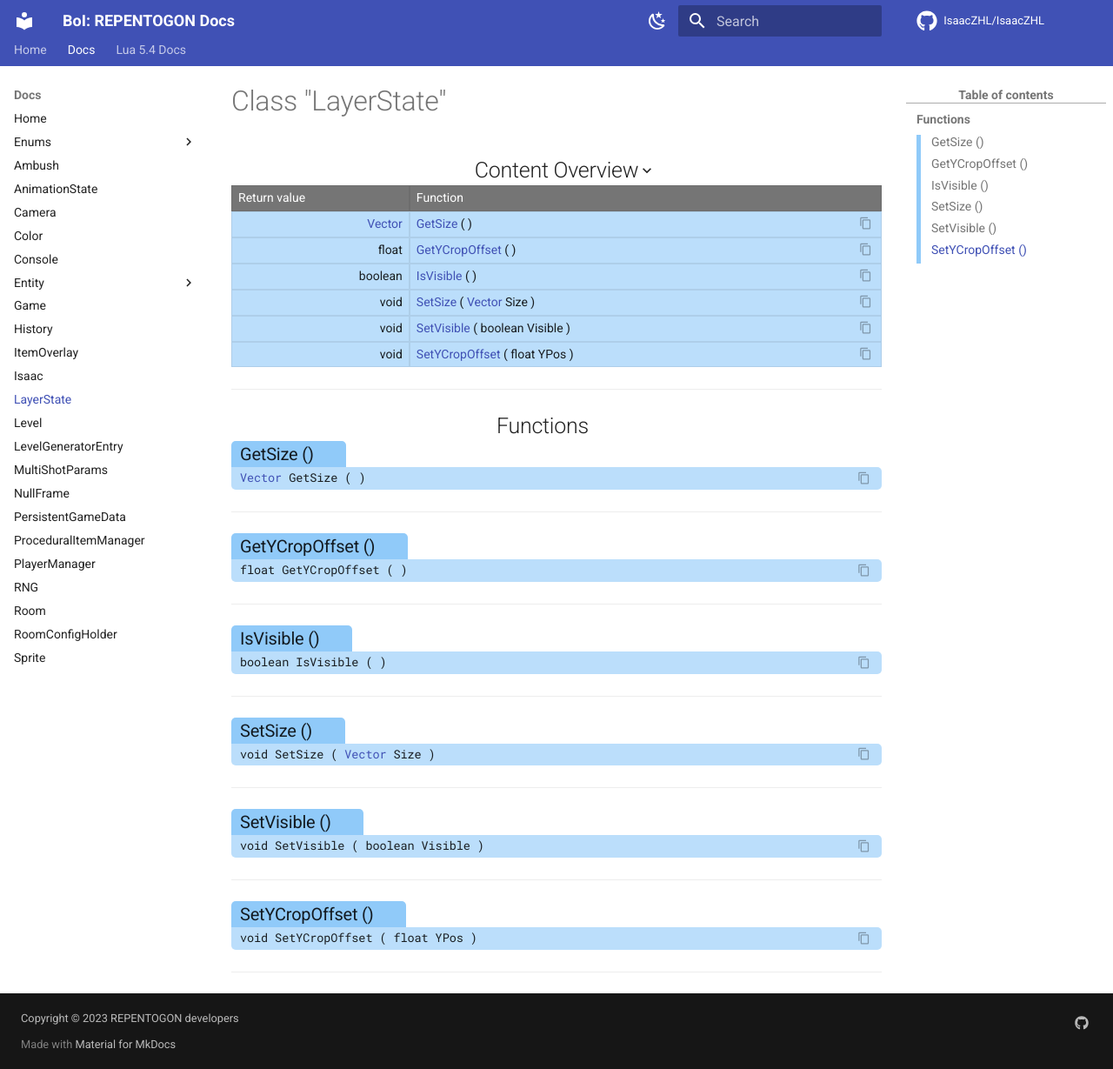
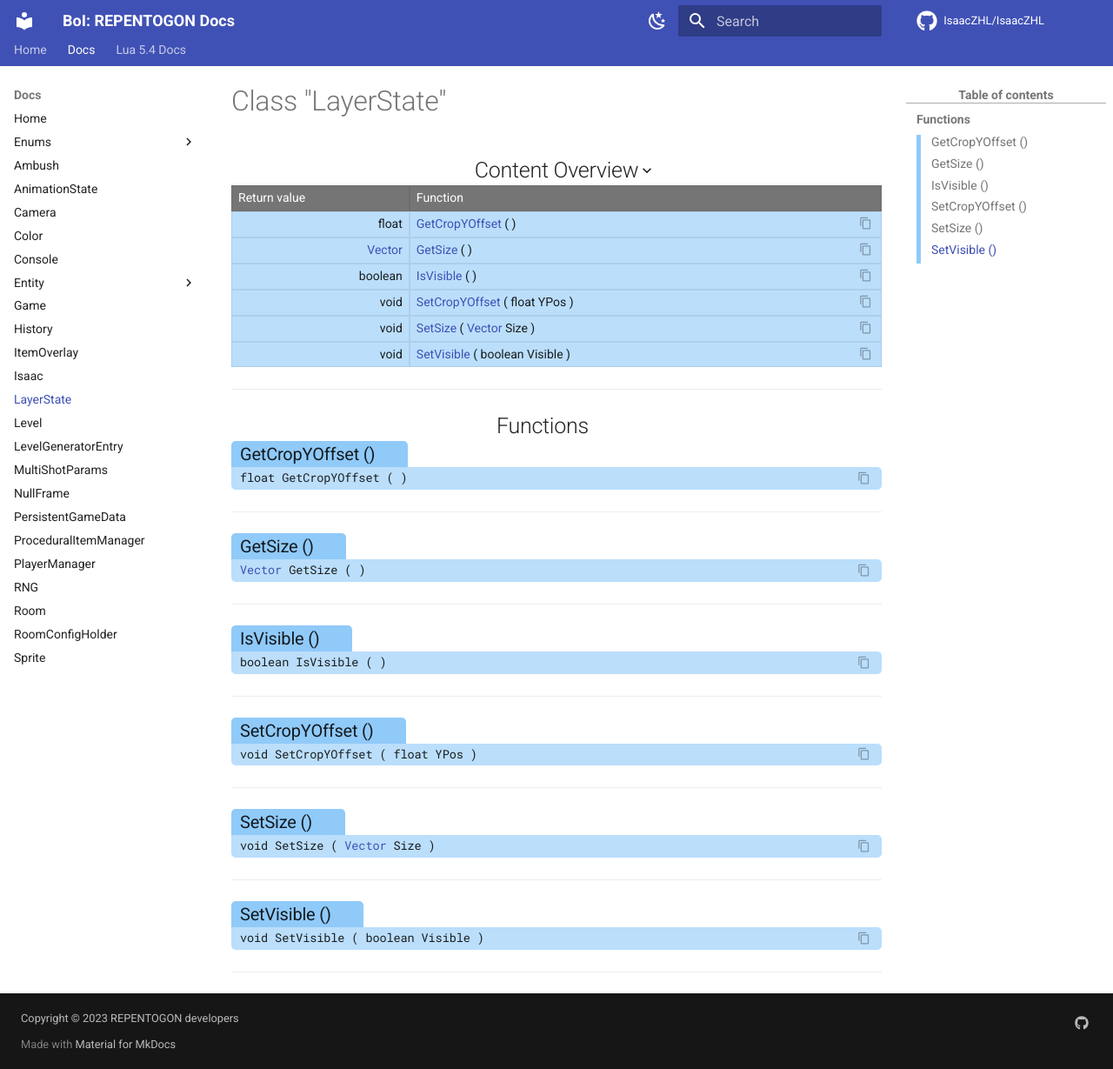
Before and after one commit to TeamREPENTOGON/REPENTOGON, an MkDocs documentation site: the page built from documentation/docs/LayerState.md, in a window 1280 px wide and 1229 px high. Shown: the whole window at 87% size. Built offline with MkDocs 1.6.1 and Material for MkDocs 9.7.7, drawn with Linux system fonts in a browser that asks for light colours; comment, search, counter and statistics services are not loaded; the version menu is left out.

Commit message:
docs: Get/SetYCropOffset -> Get/SetCropYOffset

```diff
--- a/documentation/docs/LayerState.md
+++ b/documentation/docs/LayerState.md
@@ -2,16 +2,20 @@
 
 ## Functions
 
+### Get·CropY·Offset () {: aria-label='Functions' }
+#### float GetCropYOffset ( ) {: .copyable aria-label='Functions' }
+
+___
 ### Get·Size () {: aria-label='Functions' }
 #### [Vector](https://wofsauge.github.io/IsaacDocs/rep/Vector.html) GetSize ( ) {: .copyable aria-label='Functions' }
 
 ___
-### Get·YCrop·Offset () {: aria-label='Functions' }
-#### float GetYCropOffset ( ) {: .copyable aria-label='Functions' }
+### Is·Visible () {: aria-label='Functions' }
+#### boolean IsVisible ( ) {: .copyable aria-label='Functions' }
 
 ___
-### Is·Visible () {: aria-label='Functions' }
-#### boolean IsVisible ( ) {: .copyable aria-label='Functions' }
+### Set·CropY·Offset () {: aria-label='Functions' }
+#### void SetCropYOffset ( float YPos ) {: .copyable aria-label='Functions' }
 
 ___
 ### Set·Size () {: aria-label='Functions' }
@@ -22,7 +26,3 @@ ___
 #### void SetVisible ( boolean Visible ) {: .copyable aria-label='Functions' }
 
 ___
-### Set·YCrop·Offset () {: aria-label='Functions' }
-#### void SetYCropOffset ( float YPos ) {: .copyable aria-label='Functions' }
-
-___
```
